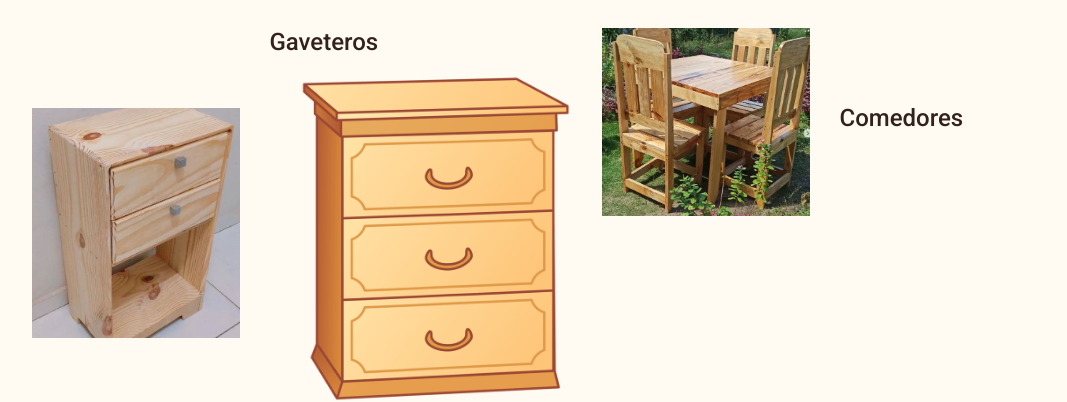
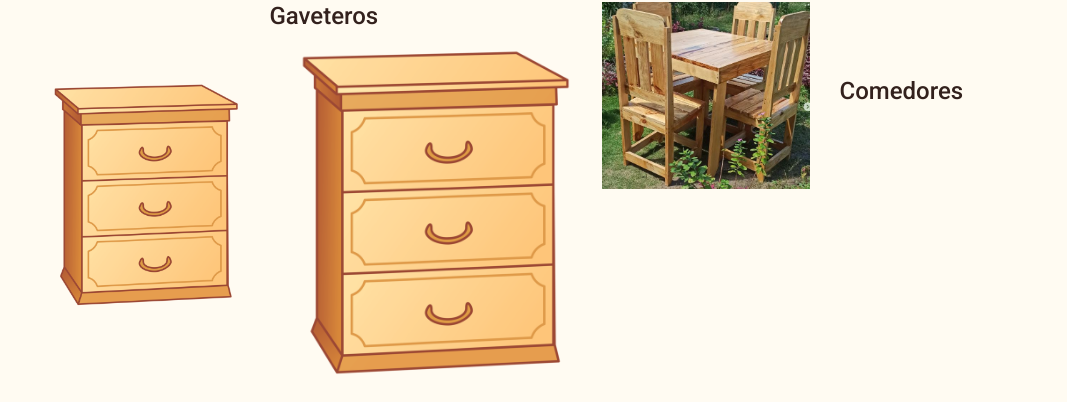
Before and after one commit to hederin/pgeliot, a plain HTML site: page index.html in a window 1280 px wide. Shown: the part 2108-2510 px from the top of the page, without its empty margins (53-1120 px from the left). Drawn offline with nearby package versions, Linux system fonts and the light colour scheme.

Commit message:
Update index.html

```diff
--- a/index.html
+++ b/index.html
@@ -139,7 +139,7 @@ Contactanos: 04267840292</p>
                 <div class="col-lg-6 mb-5">
                     <div class="row align-items-center">
                         <div class="col-sm-5">
-                            <img class="img-fluid mb-3 mb-sm-0" src="img/service-1.jpg" alt="">
+                            <img class="img-fluid mb-3 mb-sm-0" src="img/gavetero.png" alt="">
                         </div>
                         <div class="col-sm-7">
                             <h4><i  ></i> Gaveteros</h4>
```
